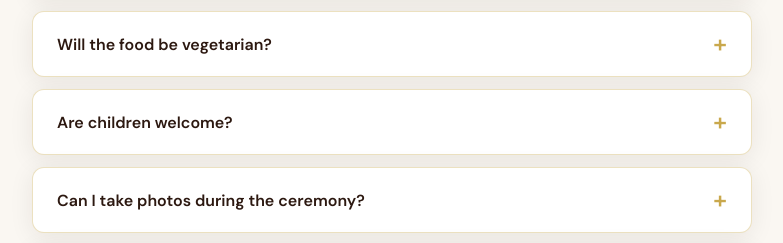
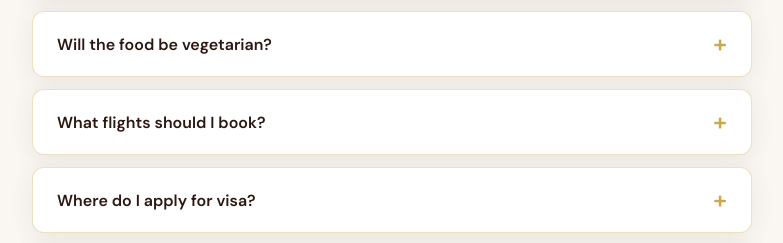
Before and after one commit to ayushPacheriwala/ABAP, a React (Vite) app: page / in a window 1280 px wide. Shown: the part 4844-5087 px from the top of the page, without its empty margins (248-1031 px from the left). Built offline with nearby package versions, Linux system fonts and the light colour scheme.

Commit message:
changes to FAQs

```diff
--- a/src/content/wedding.ts
+++ b/src/content/wedding.ts
@@ -184,20 +184,20 @@ export const wedding = {
     },
     {
       category: 'Practical Info',
-      question: 'Are children welcome?',
-      answer: 'Absolutely! Families are welcome at all events.',
+      question: 'What flights should I book?',
+      answer: 'Ranchi is connected with several major cities across India with Delhi and Kolkata having most number of flights per day. While booking you can use a different carrier on the international leg and Indigo on the domestic leg. Preference would be to land by 4PM latest on Dec 8th. If you need to arrive earlier on the 7th, do let us know.',
     },
     {
       category: 'Practical Info',
-      question: 'Can I take photos during the ceremony?',
+      question: 'Where do I apply for visa?',
       answer:
-        'Casual photos are welcome during Sangeet and Baraat. During Pheras, we kindly ask guests to put phones away and be fully present with us — our photographer will capture the moment.',
+        'You can apply for visa here - https://indianvisaonline.gov.in/.',
     },
     {
       category: 'Practical Info',
       question: 'What should I bring as a gift?',
       answer:
-        'Your presence is the greatest gift. If you wish to give something, monetary blessings (shagun) in an envelope are traditional and appreciated.',
+        'You making the trip to Ranchi and joining the celebrations is the greatest gift. If you still wish to give something, monetary blessings and appreciated due to luggage constaints.',
     },
     {
       category: 'Practical Info',
```
